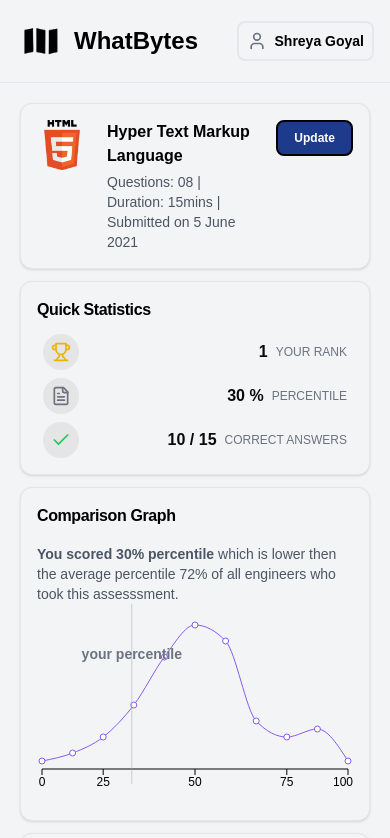
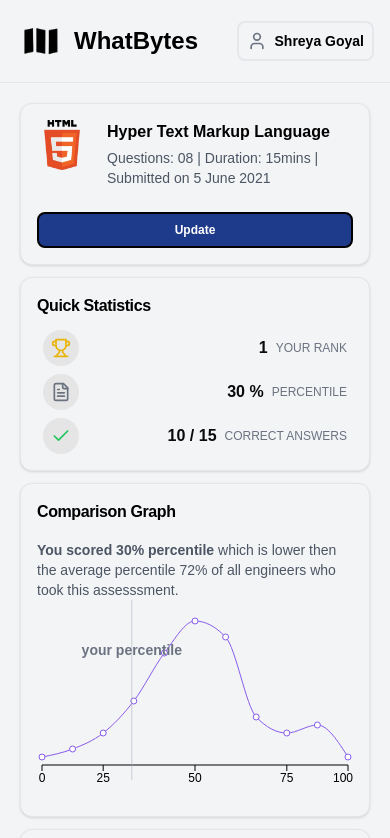
Before and after one commit to ShreyaGoyal228/internship-assignment, a Next.js app: page / in a window 390 px wide. Shown: the top 838 px of the page. Built offline with nearby package versions, Linux system fonts and the light colour scheme.

Commit message:
fix in quiz html card

```diff
--- a/src/components/html-quiz-card.tsx
+++ b/src/components/html-quiz-card.tsx
@@ -14,9 +14,9 @@
         <>
             <Card className="w-full bg-gray-100">
                 <CardContent className="p-4 lg:py-6 lg:px-4 2xl:py-7 2xl:px-5 ">
-                    <div className="flex items-start md:items-center justify-between gap-6">
+                    <div className="flex flex-col md:flex-row md:items-center justify-between gap-6">
                         <div className="flex flex-row gap-5 2xl:gap-8 items-start md:items-center">
-                            <div className="flex-shrink-0 size-[50px] lg:size-[60px] 2xl:size-[80px] relative">
+                            <div className="flex-shrink-0 size-[50px] md:size-[60px] 2xl:size-[80px] relative">
                                 <Image src="/html-logo.png" alt="HTML Logo" fill={true} className="rounded-md" />
                             </div>
                             <div className="flex flex-col gap-1">
```
